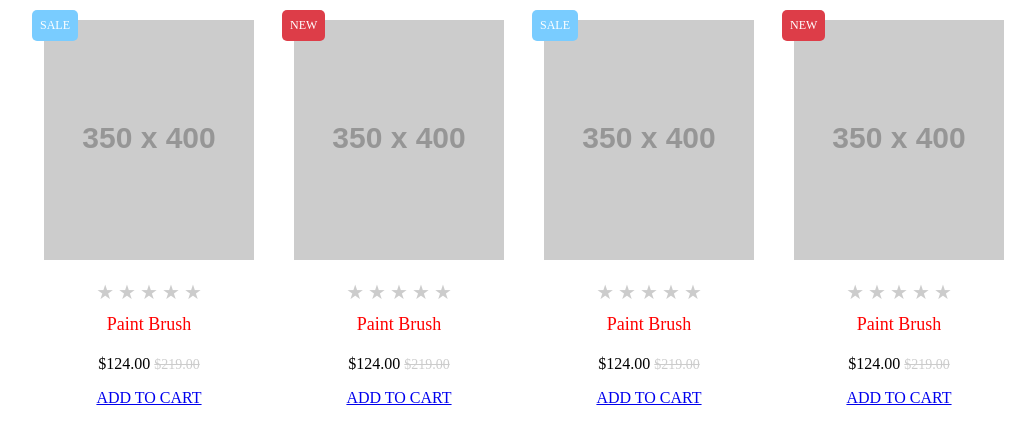
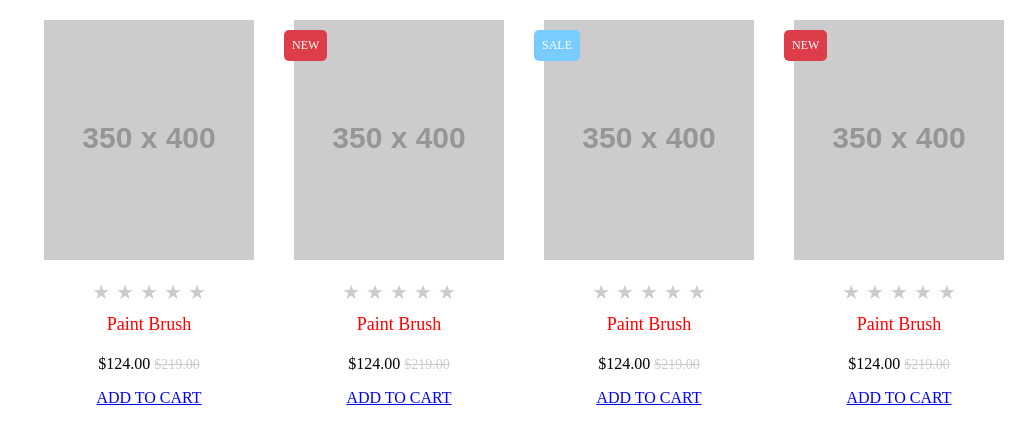
Before and after one commit to vicky-sunshine/HTML-CSS-Lecture, a plain HTML site: page Lecture3/demo_item_catalog1.html in a window 1280 px wide. Shown: the whole page, without its empty margins (116-1151 px from the left). Drawn offline with Linux system fonts and the light colour scheme; placeholder pictures from the web are drawn by us.

Commit message:
change tag to :before

```diff
--- a/Lecture3/demo_item_catalog1.html
+++ b/Lecture3/demo_item_catalog1.html
@@ -25,10 +25,14 @@
     }
     .rate ul {
       direction: rtl;
+      font-size: 0;
     }
     .rate li {
-      display: inline;
+      display: inline-block;
+      padding: 0 3px;
       font-size: 20px;
+      color: #ccc;
+      transition: .5s;
     }
 
 
@@ -70,17 +74,24 @@
       color: #ccc;
       font-size: 14px;
     }
-    .item .tag {
+
+    .SALE:before, .NEW:before {
       position: absolute;
-      top: 10px;
-      left: 8px;
+      left: 10px;
+      top: 30px;
       padding: 8px;
       font-size: 12px;
       border-radius: 5px;
       color:#fff;
       background-color: #79CCFF;
     }
-    .NEW .tag { background-color: #DD3D48; }
+
+    .NEW:before {
+      content: 'NEW';
+      background-color: #DD3D48; }
+    .SALE:before {
+      content: 'SALE';
+      background-color: #79CCFF;}
     /* select emtpy tag*/
     .item .tag:empty {
       display:none;
@@ -89,7 +100,6 @@
   </head>
     <div class="wrapper">
       <div class="item">
-        <div class="tag">SALE</div>
         <img src="http://fakeimg.pl/350x400/cccccc/fff">
         <div class="rate">
           <ul>
@@ -105,7 +115,6 @@
         <a href="#" class="btn">ADD TO CART</a>
       </div>
       <div class="item NEW">
-        <div class="tag">NEW</div>
         <img src="http://fakeimg.pl/350x400/cccccc/fff">
         <div class="rate">
           <ul>
@@ -120,8 +129,7 @@
         <div class="price">$124.00 <del>$219.00</del></div>
         <a href="#" class="btn">ADD TO CART</a>
       </div>
-      <div class="item">
-        <div class="tag">SALE</div>
+      <div class="item SALE">
         <img src="http://fakeimg.pl/350x400/cccccc/fff">
         <div class="rate">
           <ul>
@@ -137,7 +145,6 @@
         <a href="#" class="btn">ADD TO CART</a>
       </div>
       <div class="item NEW">
-        <div class="tag">NEW</div>
         <img src="http://fakeimg.pl/350x400/cccccc/fff">
         <div class="rate">
           <ul>
```
